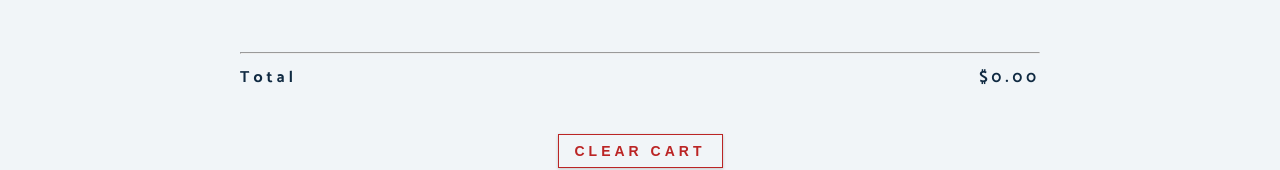
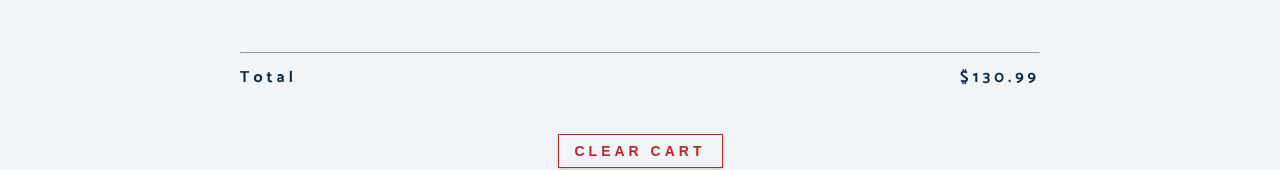
Before and after one commit to mondini-max/vite-reactjs, a React (Vite) app in the folder vite-app/: page / in a window 1280 px wide. Shown: the part 496-666 px from the top of the page. Built offline with nearby package versions, Linux system fonts and the light colour scheme.

Commit message:
Update CartContainer and Navbar components to integrate Redux state; set initial total in cartReducers

```diff
--- a/vite-app/src/App.jsx
+++ b/vite-app/src/App.jsx
@@ -1,7 +1,6 @@
 import React from 'react';
 import Navbar from './components/Navbar.jsx';
 import CartContainer from './components/CartContainer.jsx';
-import cartItems from './data/cart-items.js';
 
 // const Greeting = import.meta.env.VITE_GREETING ;
 
@@ -10,7 +9,7 @@
     <>
       <main>
         <Navbar />
-        <CartContainer cart={cartItems} />
+        <CartContainer />
       </main>
     </>
   );
--- a/vite-app/src/components/CartContainer.jsx
+++ b/vite-app/src/components/CartContainer.jsx
@@ -1,7 +1,8 @@
 import React from 'react';
 import CartItem from './CartItem.jsx';
+import { connect } from 'react-redux';
 
-const CartContainer = ({ cart = [] }) => {
+const CartContainer = ({ cart = [], total }) => {
   if (cart.length === 0) {
     return (
       <section className='cart'>
@@ -26,7 +27,7 @@
         <hr />
         <div className='cart-total'>
           <h4>
-            Total <span>$0.00</span>
+            Total <span>${total}</span>
           </h4>
         </div>
         <button className='btn clear-btn'>Clear Cart</button>
@@ -35,4 +36,10 @@
   );
 };
 
-export default CartContainer;
+const stateToProps = (state) => {
+  const { cart, total } = state;
+  // console.log('stateToProps called', { cart });
+  return { cart, total };
+};
+
+export default connect(stateToProps)(CartContainer);
--- a/vite-app/src/components/Navbar.jsx
+++ b/vite-app/src/components/Navbar.jsx
@@ -21,7 +21,7 @@
 
 const mapStateToProps = (state) => {
   const { amount } = state;
-  console.log('mapStateToProps called', { amount });
+  // console.log('mapStateToProps called', { amount });
   return { amount };
 };
 // const mapDispatchToProps = () => {}
--- a/vite-app/src/store/reducers/cartReducers.js
+++ b/vite-app/src/store/reducers/cartReducers.js
@@ -3,7 +3,7 @@
 
 const initialState = {
   cart: cartItems,
-  total: 0,
+  total: 130.99,
   amount: 5,
 };
 
```
